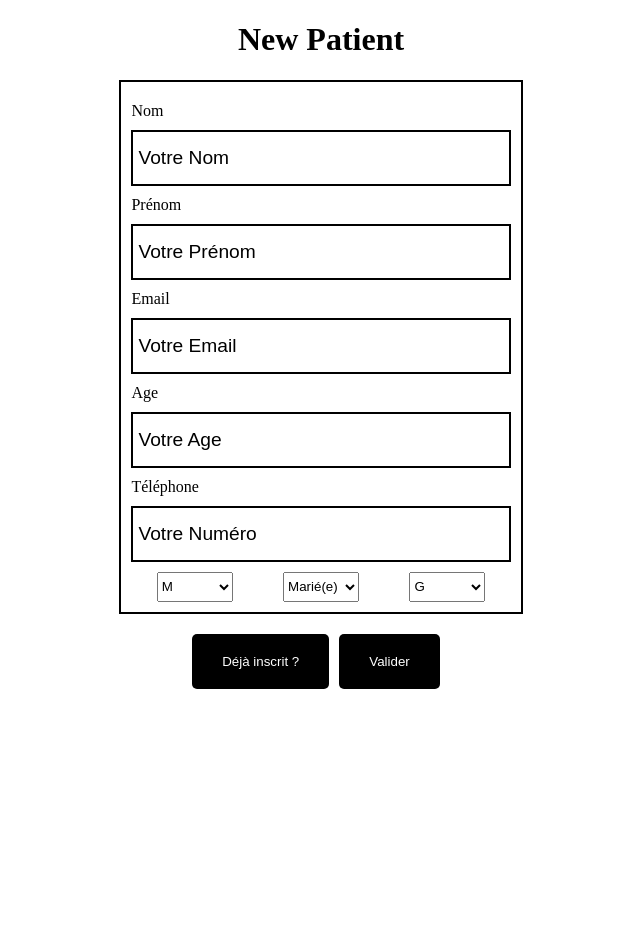
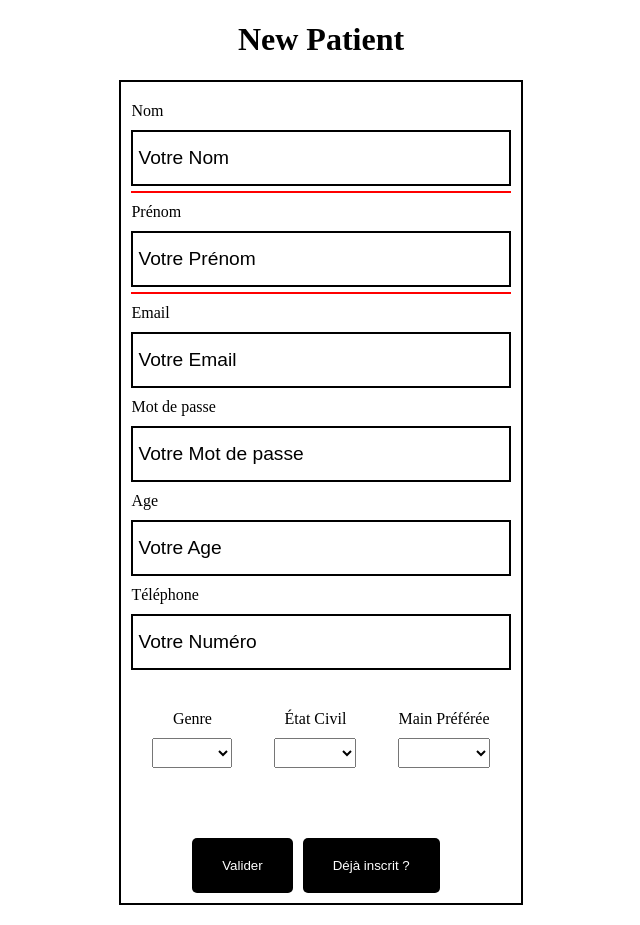
Before and after one commit to davidduranty/PMSI-Training, an Angular app: page / in a window 1280 px wide. Shown: the whole page, without its empty margins (319-959 px from the left). Before the commit the page ends 800 px from the top, so only its background shows below. Built offline with nearby package versions, Linux system fonts and the light colour scheme.

Commit message:
Angular 16: Form with conditions

```diff
--- a/src/app/app.module.ts
+++ b/src/app/app.module.ts
@@ -11,6 +11,7 @@ import { PatientComponent } from './patient/patient.component';
 import { ProfilPatientComponent } from './profil-patient/profil-patient.component';
 import { ListeDiagnosticComponent } from './liste-diagnostic/liste-diagnostic.component';
 import { AddDiagnosticComponent } from './add-diagnostic/add-diagnostic.component';
+import { ReactiveFormsModule } from '@angular/forms';
 
 
 
@@ -27,7 +28,7 @@ import { AddDiagnosticComponent } from './add-diagnostic/add-diagnostic.componen
   ],
   imports: [
     BrowserModule,
-
+    ReactiveFormsModule,
     RouterModule.forRoot([
       { path: '', component: NewPatientComponent },
       { path: 'oldpatient', component: OldPatientComponent },
--- a/src/app/new-patient/new-patient.component.css
+++ b/src/app/new-patient/new-patient.component.css
@@ -12,4 +12,31 @@ h1 {
 .select-container {
   display: flex;
   justify-content: space-around;
+  margin: 30px 0 70px;
+
 }
+.select-container-content {
+  display: flex;
+  flex-direction: column;
+  justify-content: center;
+
+  align-items: center;
+}
+select {
+  width: 100%;
+}
+.valid-input {
+  border-bottom: 2px solid green;
+}
+.invalid-input {
+  border-bottom: 2px solid red;
+}
+span {
+  margin-top: 5px;
+}
+.invalid-email {
+  color: red;
+}
+.email-valide {
+  color: green;
+}
--- a/src/app/new-patient/new-patient.component.html
+++ b/src/app/new-patient/new-patient.component.html
@@ -1,38 +1,89 @@
 <h1>New Patient</h1>
 <div class="form-new-patient">
-  <form action="">
-    <label for="">Nom</label>
-    <input type="text" placeholder="Votre Nom" />
-    <label for="">Prénom</label>
-    <input type="text" placeholder="Votre Prénom" />
-    <label for="">Email</label>
-    <input type="email" placeholder="Votre Email" />
-    <label for="">Age</label>
-    <input type="text" placeholder="Votre Age" />
-    <label for="">Téléphone</label>
-    <input type="text" placeholder="Votre Numéro" />
+  <form [formGroup]="patientForm" (ngSubmit)="onSubmit()">
+    <label for="nom">Nom</label>
+    <input id="nom" formControlName="nom" placeholder="Votre Nom" />
+    <span
+      [ngClass]="{
+        'valid-input': patientForm.get('nom')?.value.length > 3,
+        'invalid-input': patientForm.get('nom')?.value.length <= 3
+      }"
+    ></span>
+    <label for="prénom">Prénom</label>
+    <input id="prenom" formControlName="prénom" placeholder="Votre Prénom" />
+    <span
+      [ngClass]="{
+        'valid-input': patientForm.get('nom')?.value.length > 3,
+        'invalid-input': patientForm.get('nom')?.value.length <= 3
+      }"
+    ></span>
+    <label for="email">Email</label>
+    <input
+      id="email"
+      formControlName="email"
+      type="email"
+      placeholder="Votre Email"
+      autocomplete="email"
+    />
+    <span
+      [ngClass]="{
+        'email-valide': patientForm.get('email')?.valid,
+        'invalid-email': !patientForm.get('email')?.valid
+      }"
+      *ngIf="patientForm.get('email')?.touched"
+    >
+      {{ patientForm.get("email")?.valid ? "email-valide" : "invalid-email" }}
+    </span>
+    <label for="password">Mot de passe</label>
+    <input
+      id="password"
+      formControlName="password"
+      type="password"
+      placeholder="Votre Mot de passe"
+      autocomplete="current-password"
+    />
+    <label for="age">Age</label>
+    <input
+      id="age"
+      formControlName="age"
+      type="number"
+      placeholder="Votre Age"
+    />
+    <label for="telephone">Téléphone</label>
+    <input
+      id="telephone"
+      type="text"
+      formControlName="telephone"
+      placeholder="Votre Numéro"
+    />
     <div class="select-container">
-      <select name="" id="">
-        <option value="">M</option>
-        <option value="">F</option>
-        <option value="">No Genre</option>
-      </select>
-      <select name="" id="">
-        <option value="">Marié(e)</option>
-        <option value="">Séparé(e)</option>
-        <option value="">Aucune</option>
-      </select>
-      <select name="" id="">
-        <option value="">G</option>
-        <option value="">D</option>
-      </select>
+      <div class="select-container-content">
+        <label for="genre">Genre</label>
+        <select id="genre" formControlName="genre">
+          <option value="M">M</option>
+          <option value="F">F</option>
+          <option value="No Genre">No Genre</option>
+        </select>
+      </div>
+      <div class="select-container-content">
+        <label for="etatCivil">État Civil</label>
+        <select id="etatCivil" formControlName="etatCivil">
+          <option value="Marié(e)">Marié(e)</option>
+          <option value="Séparé(e)">Séparé(e)</option>
+          <option value="Aucune">Aucune</option>
+        </select>
+      </div>
+      <div class="select-container-content">
+        <label for="mainPreferee">Main Préférée</label>
+        <select id="mainPreferee" formControlName="mainPreferee">
+          <option value="G">G</option>
+          <option value="D">D</option>
+        </select>
+      </div>
+    </div>
+    <div class="btn-new-patient">
+      <button>Valider</button>
+      <button [routerLink]="['/oldpatient']">Déjà inscrit ?</button>
     </div>
   </form>
 </div>
-<div class="btn-new-patient">
-  <nav>
-    <button [routerLink]="['/oldpatient']">Déjà inscrit ?</button>
-
-    <button [routerLink]="['/patient']">Valider</button>
-  </nav>
-</div>
--- a/src/app/new-patient/new-patient.component.ts
+++ b/src/app/new-patient/new-patient.component.ts
@@ -1,4 +1,5 @@
 import { Component, OnInit } from '@angular/core';
+import { FormBuilder, FormGroup, Validators } from '@angular/forms';
 import { Router } from '@angular/router';
 
 @Component({
@@ -7,9 +8,60 @@ import { Router } from '@angular/router';
   styleUrls: ['./new-patient.component.css']
 })
 export class NewPatientComponent implements OnInit {
-  constructor(private routes: Router) {}
+
+  patientForm: FormGroup;
+
+  constructor(private routes: Router, private fb: FormBuilder) {
+
+    this.patientForm = this.fb.group({
+      nom: ['', Validators.required],
+      prénom: ['', Validators.required],
+      email: ['', [Validators.required, Validators.pattern('^[a-zA-Z0-9._-]+@[a-zA-Z0-9.-]+\\.[a-zA-Z]{2,4}$')]],
+      password: ['', [Validators.required, Validators.minLength(8)]],
+      age: ['', [Validators.required, Validators.min(0)]],
+      telephone: ['', [Validators.required, Validators.pattern('^[0-9]*$')]],
+      genre: ['', Validators.required],
+      etatCivil: ['', Validators.required],
+      mainPreferee: ['', Validators.required]
+    })
+  }
   ngOnInit(): void {
 
   }
+  onSubmit(): void {
+    console.log('onSubmit called');
+    if (this.patientForm.valid) {
+      console.log('Form is valid');
+      console.log(this.patientForm.value);
+      // Rediriger vers une autre page après soumission, par exemple
+      this.routes.navigate(['/patient']);
+    } else {
+      console.log('Form is invalid');
+      this.logFormErrors();
+    }
+  }
+  logFormErrors(): void {
+    Object.keys(this.patientForm.controls).forEach(key => {
+      const controlErrors = this.patientForm.get(key)?.errors;
+      if (controlErrors != null) {
+        Object.keys(controlErrors).forEach(errorKey => {
+          console.log('Key control: ' + key + ', error: ' + errorKey + ', value: ', controlErrors[errorKey]);
+        });
+      }
+    });
+  }
 
+  isValidEmail(): boolean {
+    const email = this.patientForm.get('email');
+    if (!email || !email.value) {
+      return false;
+    }
+    // Regex pour vérifier que l'email ne contient pas de caractères spéciaux ni de chiffres
+    const pattern = /^[a-zA-Z]+$/;
+    return pattern.test(email.value);
+  }
+
+  get emailControl() {
+    return this.patientForm.get('email');
+  }
 }
```
